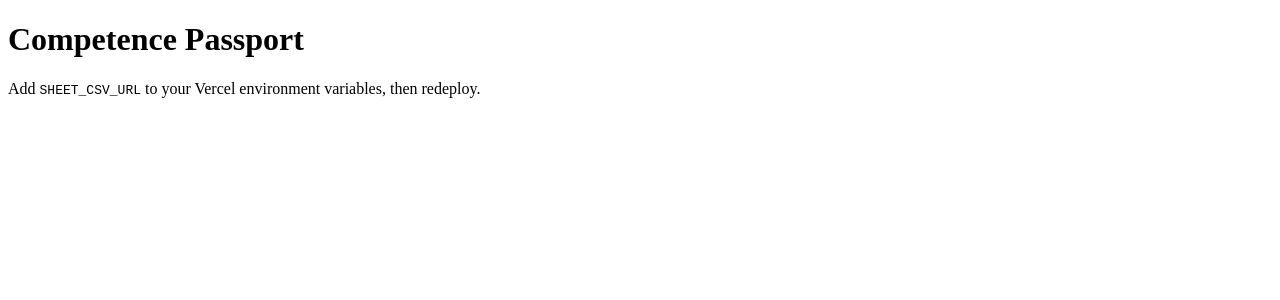
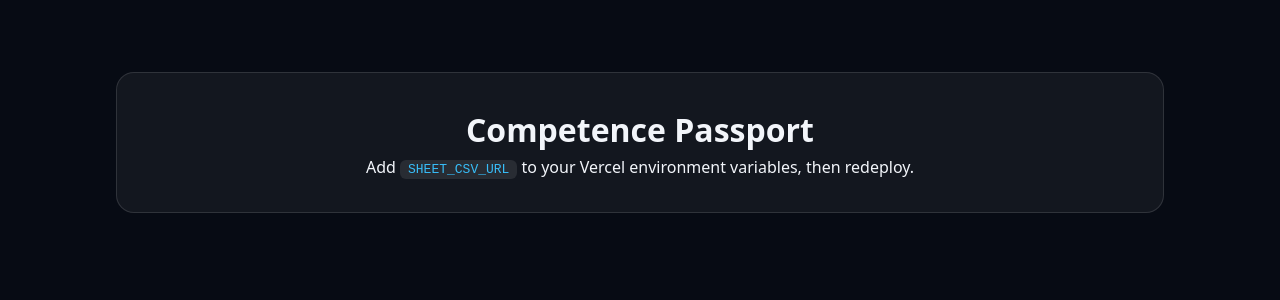
Before and after one commit to lnrstrokes/competence-passport, a Next.js app: page / in a window 1280 px wide. Shown: the top 300 px of the page. Built offline with nearby package versions, Linux system fonts and the light colour scheme.

Commit message:
Enhance global styles with CSS variables
Added CSS variables for theming and improved styles for various components.

```diff
--- a/app/globals.css
+++ b/app/globals.css
@@ -1,3 +1,174 @@
+:root {
+  --bg: #070b14;
+  --surface: rgba(255, 255, 255, 0.05);
+  --surface-strong: rgba(255, 255, 255, 0.09);
+  --border: rgba(255, 255, 255, 0.12);
+  --text: #f2f5fa;
+  --muted: #9aa6b8;
+  --accent: #38bdf8;
+  --accent-2: #818cf8;
+  --good: #34d399;
+  --warn: #fbbf24;
+  --radius: 18px;
+}
+
+* { box-sizing: border-box; margin: 0; padding: 0; }
+
+html, body {
+  background: var(--bg);
+  color: var(--text);
+  font-family: system-ui, -apple-system, "Segoe UI", Roboto, sans-serif;
+  line-height: 1.55;
+  -webkit-font-smoothing: antialiased;
+}
+
+a { color: inherit; text-decoration: none; }
+
+.container { max-width: 1080px; margin: 0 auto; padding: 24px 16px 64px; }
+
+.hero { padding: 40px 0 32px; }
+.eyebrow {
+  color: var(--accent);
+  font-size: 0.85rem;
+  letter-spacing: 0.12em;
+  text-transform: uppercase;
+  margin-bottom: 10px;
+}
+.hero h1 { font-size: clamp(1.8rem, 5vw, 3rem); letter-spacing: -0.02em; }
+.sub { color: var(--muted); margin-top: 12px; max-width: 560px; }
+.heroActions { margin-top: 20px; display: flex; gap: 10px; flex-wrap: wrap; }
+
+.grid { display: grid; grid-template-columns: repeat(auto-fill, minmax(280px, 1fr)); gap: 16px; }
+
+.card {
+  background: var(--surface);
+  border: 1px solid var(--border);
+  border-radius: var(--radius);
+  padding: 20px;
+  backdrop-filter: blur(14px);
+  transition: transform 0.15s ease, border-color 0.15s ease;
+  display: flex;
+  flex-direction: column;
+  gap: 8px;
+}
+.card:hover { transform: translateY(-2px); border-color: var(--accent); }
+
+.cardTop { display: flex; justify-content: space-between; align-items: center; }
+.badge {
+  font-size: 0.72rem;
+  text-transform: uppercase;
+  letter-spacing: 0.08em;
+  padding: 4px 10px;
+  border-radius: 999px;
+  background: var(--surface-strong);
+  border: 1px solid var(--border);
+  color: var(--muted);
+}
+.badge[data-status="verified"] { color: var(--good); border-color: rgba(52, 211, 153, 0.4); }
+.badge[data-status="featured"] { color: var(--warn); border-color: rgba(251, 191, 36, 0.4); }
+
+.score {
+  font-size: 1.5rem;
+  font-weight: 700;
+  background: linear-gradient(135deg, var(--accent), var(--accent-2));
+  -webkit-background-clip: text;
+  background-clip: text;
+  color: transparent;
+}
+
+.card h2 { font-size: 1.15rem; }
+.trade { color: var(--accent); font-size: 0.9rem; }
+.machines, .terrains { color: var(--muted); font-size: 0.85rem; }
+
+.statLine { color: var(--muted); font-size: 0.85rem; }
+.statLine strong { color: var(--text); }
+
+.evidenceRow { margin-top: auto; padding-top: 12px; }
+.evidenceRow span { font-size: 0.78rem; color: var(--muted); }
+.bar {
+  height: 6px;
+  background: var(--surface-strong);
+  border-radius: 999px;
+  margin-top: 6px;
+  overflow: hidden;
+}
+.barFill { height: 100%; background: linear-gradient(90deg, var(--good), var(--accent)); border-radius: 999px; }
+
+.notice {
+  background: var(--surface);
+  border: 1px solid var(--border);
+  border-radius: var(--radius);
+  padding: 32px;
+  margin-top: 48px;
+  text-align: center;
+}
+.notice code { color: var(--accent); background: var(--surface-strong); padding: 2px 8px; border-radius: 6px; }
+
+/* ── Avatars ── */
+.avatar {
+  width: 84px; height: 84px; border-radius: 50%;
+  object-fit: cover; border: 2px solid var(--border); background: var(--surface-strong);
+  flex-shrink: 0;
+}
+.avatarSmall {
+  width: 44px; height: 44px; border-radius: 50%;
+  object-fit: cover; border: 1px solid var(--border); background: var(--surface-strong);
+  flex-shrink: 0;
+}
+.avatarFallback { display: grid; place-items: center; font-weight: 700; color: var(--accent); }
+
+/* ── Buttons ── */
+.btn {
+  display: inline-block; padding: 10px 16px; border-radius: 12px;
+  font-weight: 600; font-size: 0.9rem; text-align: center;
+  border: 1px solid var(--border); background: var(--surface-strong); color: var(--text);
+  transition: border-color 0.15s ease, transform 0.15s ease;
+}
+.btn:hover { border-color: var(--accent); transform: translateY(-1px); }
+.btnPrimary { background: linear-gradient(135deg, var(--accent), var(--accent-2)); border: none; color: #06121f; }
+.btnGhost { background: transparent; }
+
+/* ── Card identity ── */
+.cardIdentity { display: flex; align-items: center; gap: 12px; }
+.cardName { font-size: 1.15rem; font-weight: 700; }
+.cardName:hover { color: var(--accent); }
+.cardActions { display: flex; gap: 8px; margin-top: 4px; flex-wrap: wrap; }
+.cardActions .btn { flex: 1; min-width: 130px; padding: 9px 12px; font-size: 0.82rem; }
+
+/* ── Profile page ── */
+.back { display: inline-block; color: var(--muted); margin-bottom: 20px; font-size: 0.9rem; }
+.back:hover { color: var(--accent); }
+.profile { display: flex; flex-direction: column; gap: 24px; }
+.profileHeader { display: flex; gap: 18px; align-items: center; flex-wrap: wrap; }
+.profileHeader h1 { font-size: 1.8rem; letter-spacing: -0.02em; }
+.statGrid { display: grid; grid-template-columns: repeat(auto-fit, minmax(140px, 1fr)); gap: 12px; }
+.statTile { background: var(--surface); border: 1px solid var(--border); border-radius: 14px; padding: 14px 16px; }
+.statTile .num { font-size: 1.4rem; font-weight: 700; color: var(--accent); }
+.statTile .lbl { font-size: 0.78rem; color: var(--muted); text-transform: uppercase; letter-spacing: 0.08em; }
+.sectionTitle { font-size: 1.05rem; margin: 8px 0 12px; }
+.chips { display: flex; flex-wrap: wrap; gap: 8px; }
+.chip {
+  background: var(--surface-strong); border: 1px solid var(--border);
+  padding: 6px 12px; border-radius: 999px; font-size: 0.82rem; color: var(--muted);
+}
+.breakdownRow { margin-bottom: 12px; }
+.breakdownRow .rowTop { display: flex; justify-content: space-between; font-size: 0.85rem; margin-bottom: 4px; }
+.breakdownRow .rowTop span:last-child { color: var(--accent); font-weight: 600; }
+.videoFrame {
+  aspect-ratio: 16 / 9; width: 100%; border-radius: var(--radius);
+  overflow: hidden; background: #000; border: 1px solid var(--border);
+}
+.videoFrame iframe { width: 100%; height: 100%; border: 0; }
+.callout {
+  background: var(--surface); border: 1px solid var(--border);
+  border-left: 3px solid var(--accent); border-radius: 12px;
+  padding: 14px 16px; font-size: 0.9rem; color: var(--muted);
+}
+.ctaRow { display: flex; gap: 10px; flex-wrap: wrap; }
+.muted { color: var(--muted); }
+ul, ol { padding-left: 20px; }
+li { margin-bottom: 4px; }
+
 /* ── Matchmaker ── */
 .matchmaker {
   margin: 8px 0 32px;
```
